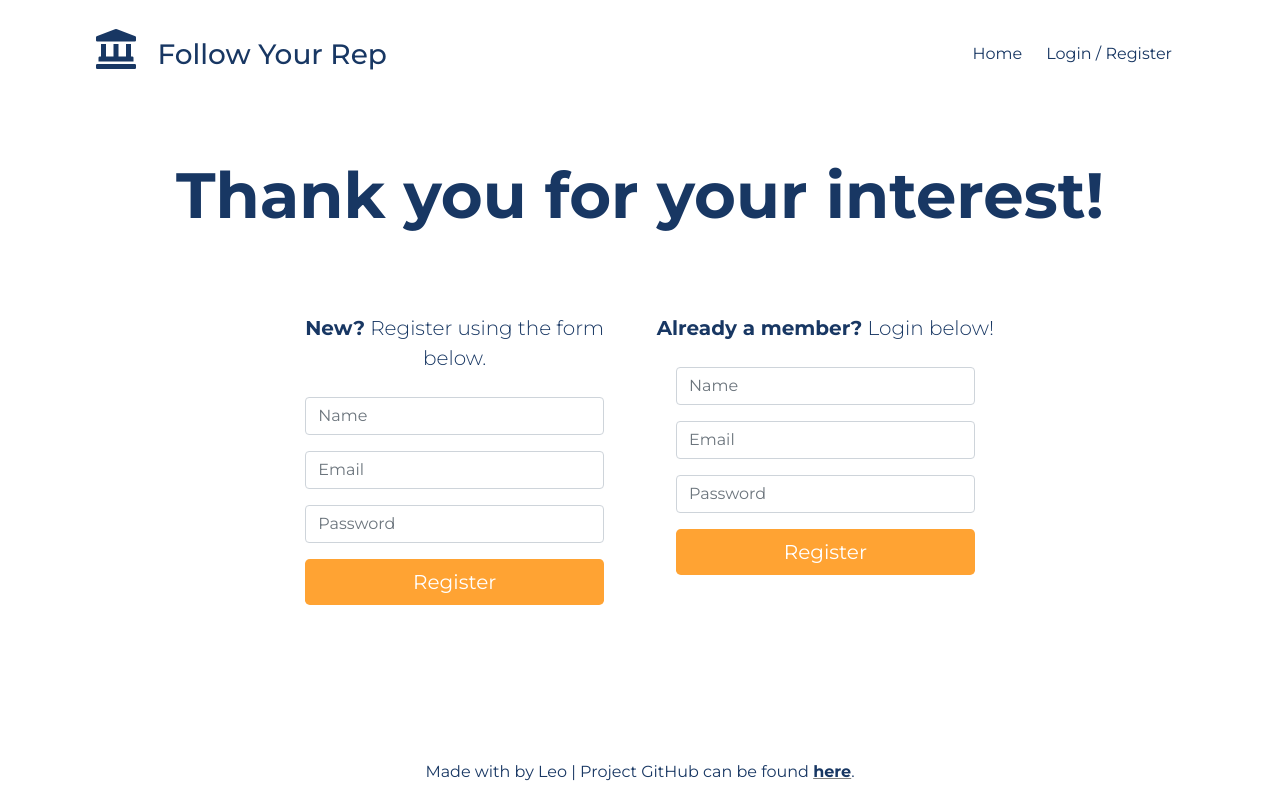
After one commit to Leomedina/Considered_Collectively, a Flask app: page /user in a window 1280 px wide. The commit adds this page. Run offline with Flask 2, Linux system fonts and the light colour scheme; some libraries are stand-ins or nearby versions.

Commit message:
implemented user login functionality

```diff
--- a/app.py
+++ b/app.py
@@ -1,21 +1,79 @@
-from flask import Flask, render_template
+from flask import Flask, render_template, request, flash, redirect, session, g
 from flask_debugtoolbar import DebugToolbarExtension
+from sqlalchemy.exc import IntegrityError
+
 from models import *
+from forms import *
 
+CURR_USER_KEY = "curr_user"
 
 app = Flask(__name__)
 app.config['SECRET_KEY'] = "secret"
-app.config['DEBUG_TB_INTERCEPT_REDIRECT'] = False
 
-# app.config['SQLALCHEMY_DATABASE_URI'] = 'postgresql:///cupcakes'
+
 app.config['SQLALCHEMY_DATABASE_URI'] = 'postgresql:///follow-rep'
 app.config['SQLALCHEMY_TRACK_MODIFICATIONS'] = False
 app.config['SQLALCHEMY_ECHO'] = True
 
 debug = DebugToolbarExtension(app)
+app.config['DEBUG_TB_INTERCEPT_REDIRECTS'] = False
 
 connect_db(app);
 
-@app.route("/")
+####################################################################################
+# User Sign-Up/Login/Logout
+
+@app.before_request
+def add_user_to_g():
+    """If we're logged in, add curr user to Flask global."""
+
+    if CURR_USER_KEY in session:
+        g.user = User.query.get(session[CURR_USER_KEY])
+    else:
+        g.user = None
+
+def do_login(user):
+    """Log-in User"""
+    session[CURR_USER_KEY] = user.id
+
+def do_logout():
+    """Logout User"""
+
+    if CURR_USER_KEY in session:
+        del session[CURR_USER_KEY]
+
+##DO SIGNUP, make form add to route
+
+
+@app.route("/", methods=["GET", "POST"])
 def show_home():
-    return render_template("home.html")
+    """Return home if user is logged in.
+        If user is not logged in, redirect to anonymous home"""
+    if g.user:
+        return render_template('home.html')
+
+    return render_template("home-anon.html")
+
+@app.route("/user", methods=["GET", "POST"])
+def handle_user():
+
+    if g.user:
+        return render_template('home.html')
+
+    form = AddUserForm()
+
+    if form.validate_on_submit():
+        try:
+            user = User.register(
+                email = form.email.data,
+                password = form.password.data,
+                name = form.name.data,
+            )
+            db.session.add(user)
+            db.session.commit()
+            do_login(user)
+        except IntegrityError:
+            flash("Email already taken", "danger")
+            return redirect('/user')
+
+    return render_template("user/user-anon.html", form = form)
--- /dev/null
+++ b/forms.py
@@ -0,0 +1,11 @@
+from flask_wtf import FlaskForm
+from wtforms import StringField,PasswordField
+from wtforms.validators import DataRequired, Email, Length
+from wtforms.widgets import PasswordInput
+
+class AddUserForm(FlaskForm):
+    """Form for adding users."""
+
+    name = StringField("Name", validators=[DataRequired(), Length(max=100)])
+    email = StringField("Email", validators=[DataRequired(), Email()])
+    password = PasswordField('Password', validators=[Length(min=6)])
--- a/static/style.css
+++ b/static/style.css
@@ -1,5 +1,6 @@
 * {
     font-family: 'Montserrat', sans-serif;
+    color: #183763;
 }
 
 body {
@@ -9,3 +10,19 @@ body {
 a {
     color: #183763;
 }
+
+strong {
+    font-weight: 800;
+}
+
+.btn-primary {
+    border: none;
+    background-color: #ffa333;
+}
+.btn-primary:hover {
+    background-color: #ffc680;
+}
+
+a:hover {
+    color: #ffc680;
+}
--- a/templates/base/navbar.html
+++ b/templates/base/navbar.html
@@ -1,14 +1,3 @@
-<!-- <header class="mb-auto">
-    <div>
-      <h3 class="float-md-left mb-0">Cover</h3>
-      <nav class="nav nav-masthead justify-content-center float-md-right">
-        <a class="nav-link active" aria-current="page" href="#">Home</a>
-        <a class="nav-link" href="#">Features</a>
-        <a class="nav-link" href="#">Contact</a>
-      </nav>
-    </div>
-  </header> -->
-
 <nav class="navbar navbar-expand-lg px-5 py-4">
   <div class="container-fluid px-5">
     <a class="navbar-brand h3" href="/">
@@ -35,7 +24,7 @@
           <a class="nav-link" aria-current="page" href="/">Home</a>
         </li>
         <li class="nav-item px-1">
-          <a class="nav-link" href="/">Login / Register</a>
+          <a class="nav-link" href="/user">Login / Register</a>
         </li>
       </ul>
     </div>
--- /dev/null
+++ b/templates/forms/register.html
@@ -0,0 +1,18 @@
+<form method="POST" id="user_form" class="px-4">
+  {{ form.hidden_tag() }}
+
+  {% for field in form
+    if field.widget.input_type !='hidden' %}
+
+    <div class="mb-3">
+      {{ field(placeholder=field.label.text, class="form-control")
+      if field.name }}
+    </div>
+    {% for error in field.errors %}
+  <span class="text-danger">{{ error }}</span>
+  {% endfor %}
+
+  {% endfor %}
+<button class="btn btn-primary btn-block btn-lg">Register</button>
+
+</form>
--- /dev/null
+++ b/templates/user/user-anon.html
@@ -0,0 +1,23 @@
+{% extends 'base/base.html' %}
+
+{% block title %}Register or Login{% endblock %}
+{% block content %}
+
+<div class="container-fluid p-5">
+    <div class="row">
+        <H1 class="display-3"><strong>Thank you for your interest!</strong></H1>
+    </div>
+    <div class="row justify-content-center p-5">
+        <div class="col-md-4">
+            <div class="lead py-4"> <strong>New?</strong> Register using the form below.</div>
+            {% include 'forms/register.html' %}
+        </div>
+        <div class="col-md-4">
+            <div class="lead py-4"><strong>Already a member?</strong> Login below!</div>
+            {% include 'forms/register.html' %}
+        </div>
+    </div>
+
+</div>
+
+{% endblock %}
```
Also changed, not shown: models.py (+4 -4 lines), templates/home-anon.html (added, +7 -0 lines), static/images/user/register-anon.jpg (added).
